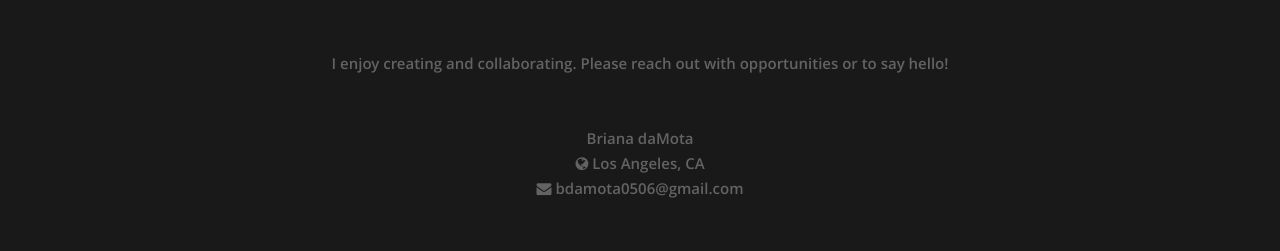
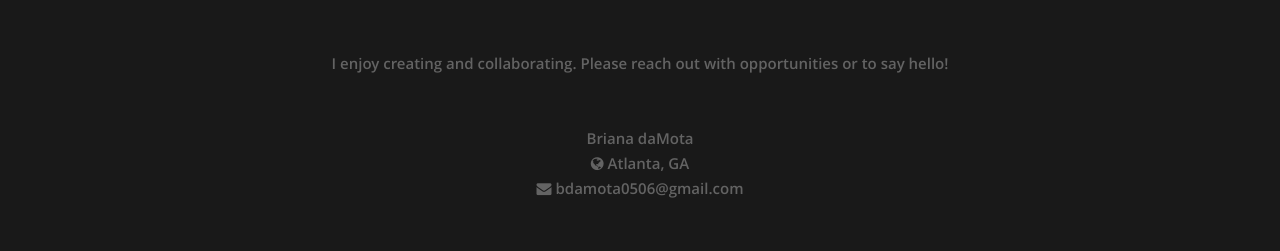
Before and after one commit to bdamota/briana-damota, a React (Create React App) app: page / in a window 1280 px wide. Shown: the part 957-1208 px from the top of the page. Built offline with nearby package versions, Linux system fonts and the light colour scheme.

Commit message:
Update Contact.js
updated location

```diff
--- a/src/Components/Contact.js
+++ b/src/Components/Contact.js
@@ -14,7 +14,7 @@ function Contact () {
                   <p className="address">
                   <span> I enjoy creating and collaborating. Please reach out with opportunities or to say hello!</span><br /><br /><br />
 						         Briana daMota<br />
-                     <span className="fa fa-globe"></span> Los Angeles, CA<br />
+                     <span className="fa fa-globe"></span> Atlanta, GA<br />
 						   <span className="fa fa-envelope"></span> <span className="email">bdamota0506@gmail.com</span>
 					   </p>
 
```
